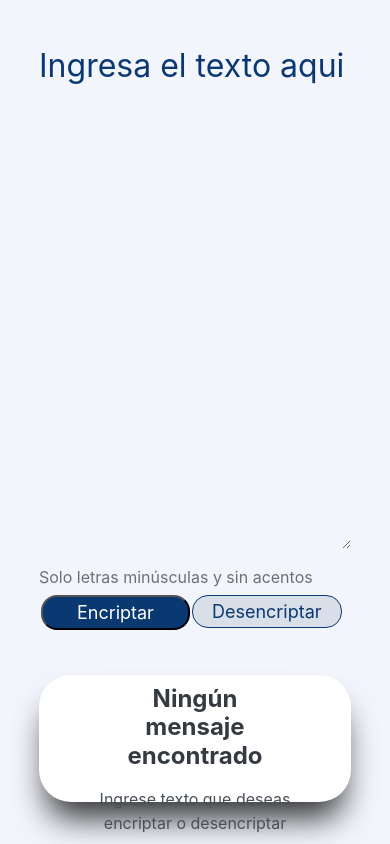
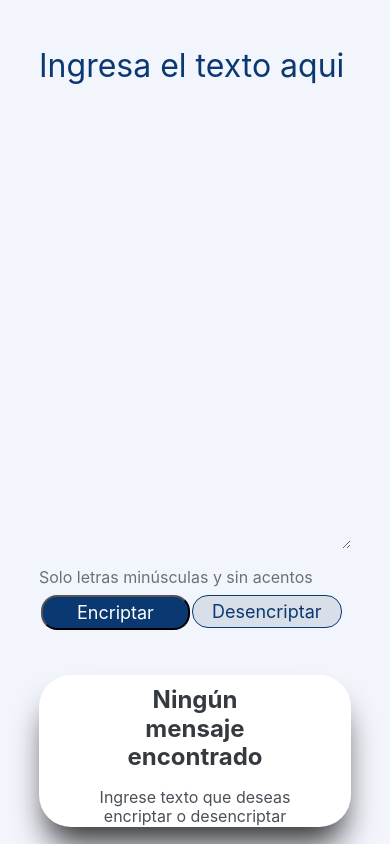
Before and after one commit to eligiio12/Encriptador-texto, a plain HTML site: page index.html in a window 390 px wide. Drawn offline with nearby package versions, Linux system fonts and the light colour scheme.

Commit message:
error en parrafo corregido

```diff
--- a/styles.css
+++ b/styles.css
@@ -194,9 +194,13 @@
     }
     .encriptado{
         width: 80%;
-        height: 15%;
+        height: 18%;
         left: 10%;
         top: 80%;
+    }
+    .encriptado p{
+        width: 80%;
+        line-height: 120%;
     }
     .mensaje-encriptado{
         width: 100%;
```
